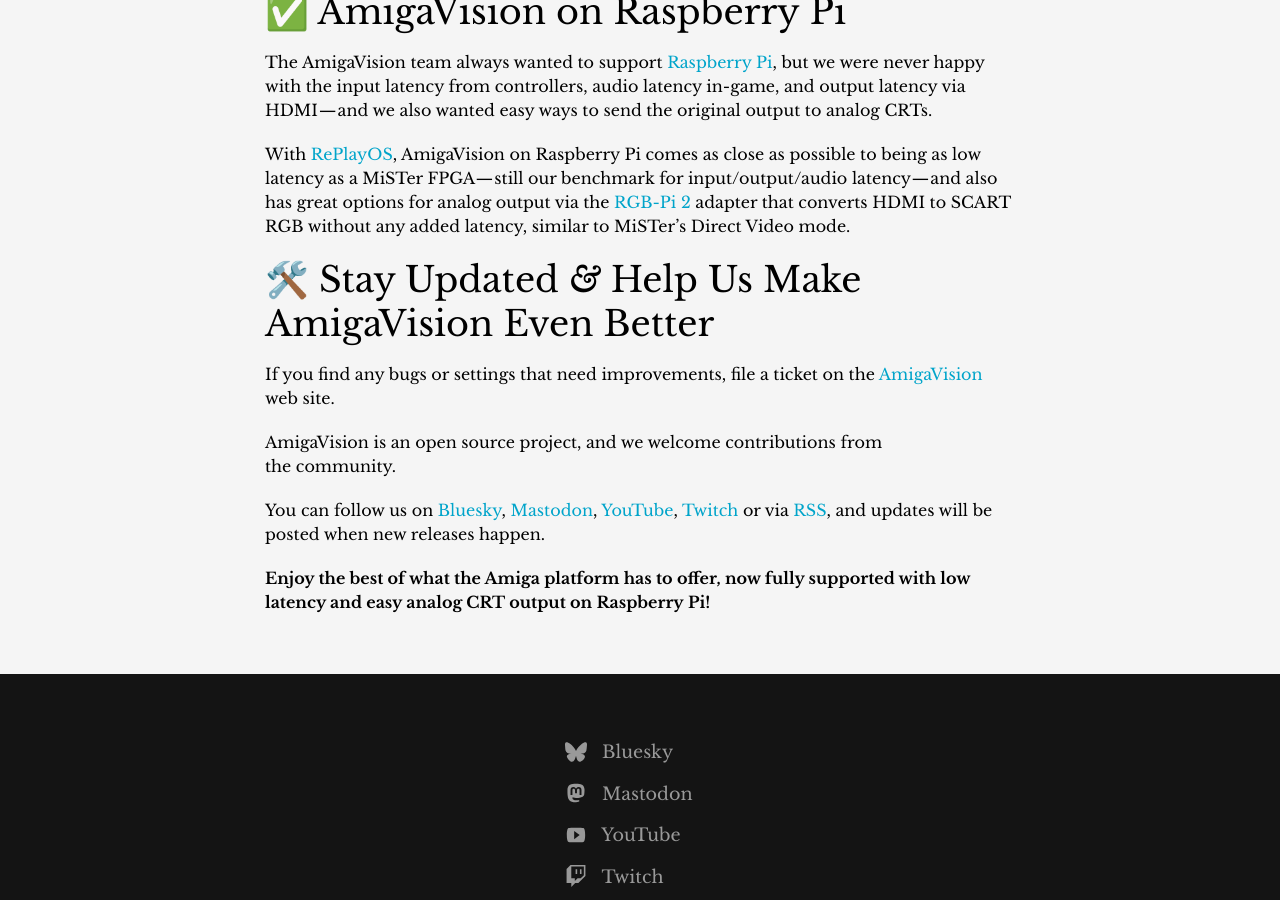
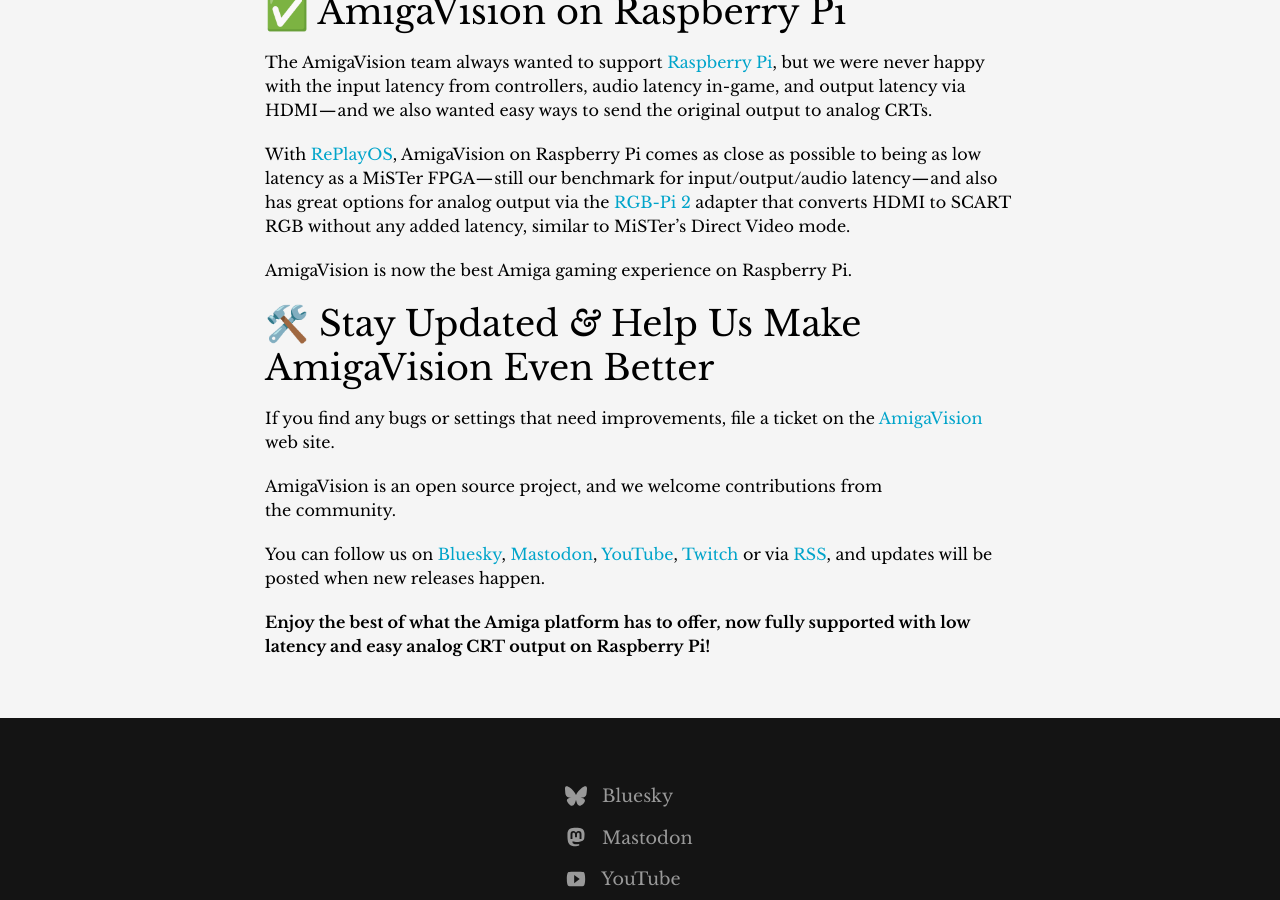
Before and after one commit to amigavision/amigavision.github.io, a Jekyll site: the page built from _posts/2026-03-14-raspberry-pi-2026.03.14.md, in a window 1280 px wide and 900 px high, scrolled down 884 px. Built offline with Jekyll 4.4.1, drawn with Linux system fonts in a browser that asks for light colours.

Commit message:
More context

```diff
--- a/_posts/2026-03-14-raspberry-pi-2026.03.14.md
+++ b/_posts/2026-03-14-raspberry-pi-2026.03.14.md
@@ -24,6 +24,8 @@
 
 With [RePlayOS], AmigaVision on Raspberry Pi comes as close as possible to being as low latency as a MiSTer FPGA — still our benchmark for input/output/audio latency — and also has great options for analog output via the [RGB-Pi 2](https://www.mortaca.com) adapter that converts HDMI to SCART RGB without any added latency, similar to MiSTer's Direct Video mode.
 
+AmigaVision is now the best Amiga gaming experience on Raspberry Pi.
+
 ## 🛠️ Stay Updated *&* Help Us Make AmigaVision Even Better
 
 If you find any bugs or settings that need improvements, file a ticket on the [AmigaVision] web site.
```
